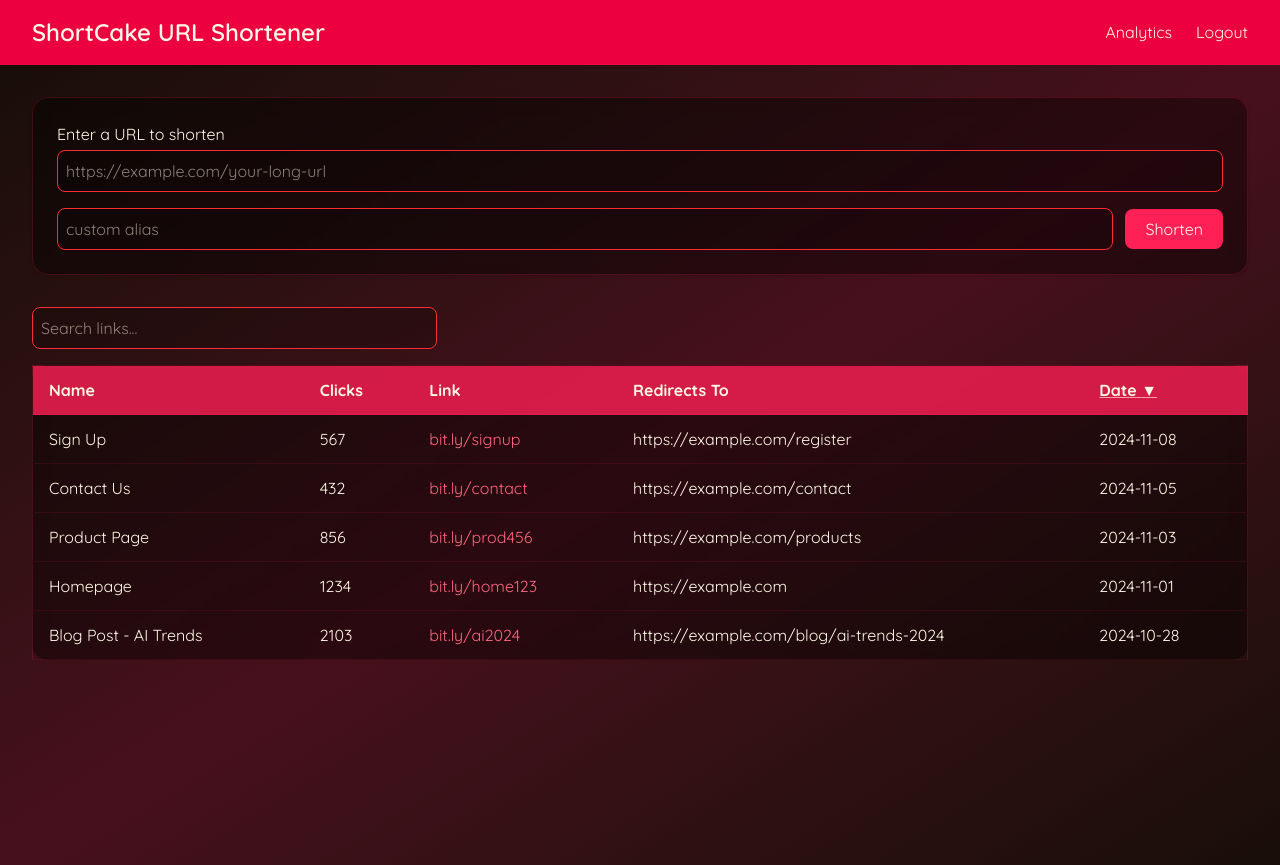
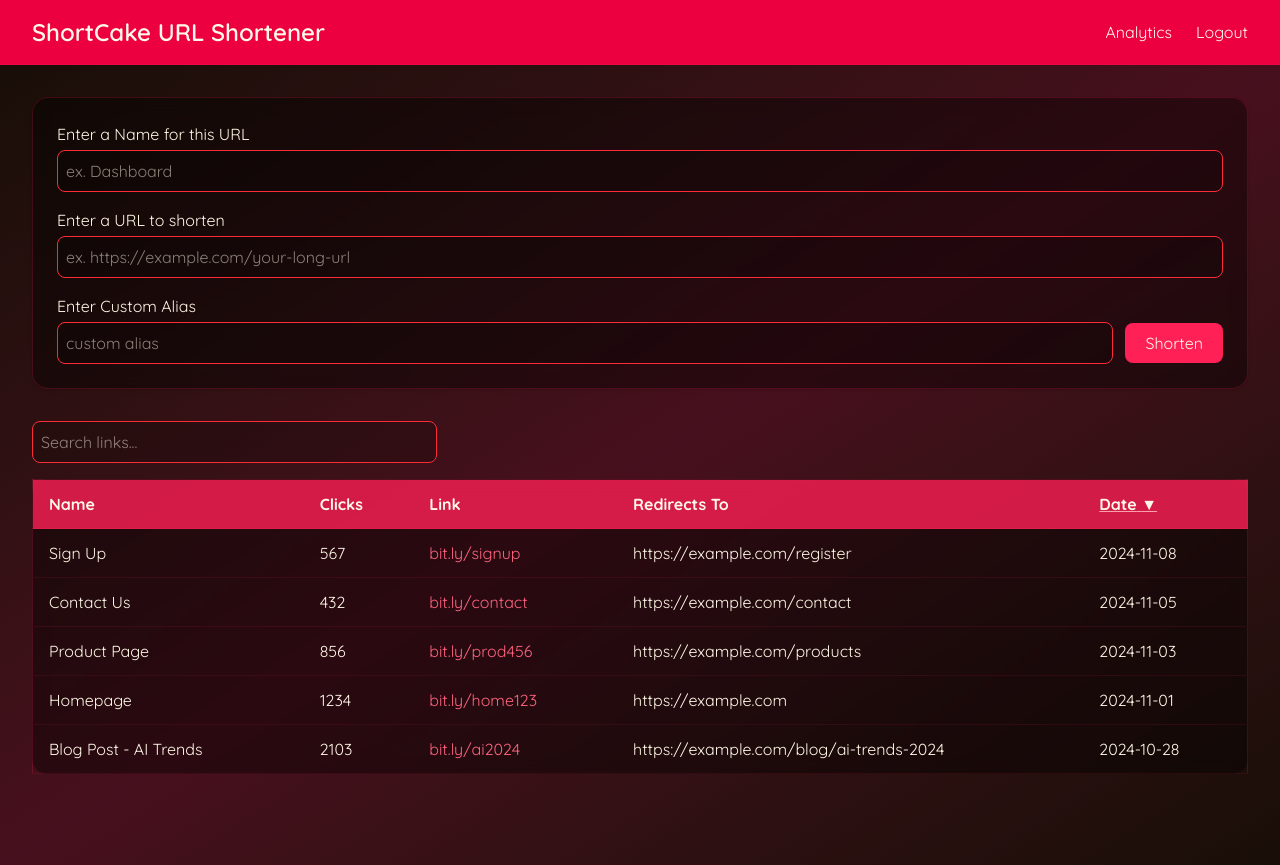
Before and after one commit to coskyler/shortcak.es, a React (Vite) app in the folder frontend/: page /dashboard in a window 1280 px wide. Built offline with nearby package versions, Linux system fonts and the light colour scheme.

Commit message:
set up name Input field

```diff
--- a/frontend/src/pages/Dashboard.tsx
+++ b/frontend/src/pages/Dashboard.tsx
@@ -118,6 +118,7 @@ type SortKey = "name" | "clicks" | "short" | "date";
 type SortOrder = "asc" | "desc";
 
 export default function Dashboard() {
+  const [name, setName] = useState<string>("");
   const [url, setUrl] = useState<string>("");
   const [alias, setAlias] = useState<string>("");
   const [search, setSearch] = useState<string>("");
@@ -206,7 +207,7 @@ const handleSubmit = async (e: React.FormEvent) => {
     // - First parameter: the URL to shorten (from the url state)
     // - Second parameter: a name for the link (we have to add another input field in the dashboard.)
     // - Third parameter: custom alias if provided, or null for auto-generated
-    const response = await createLink(url, "New Link", alias || null);
+    const response = await createLink(url, name, alias || null);
 
     // Step 3: Show success message to the user
 
@@ -215,7 +216,7 @@ const handleSubmit = async (e: React.FormEvent) => {
     // Step 4: Clear the form inputs after successful creation
     setUrl('');
     setAlias('');
-    //setName('');
+    setName('');
 
   } catch (error: any) {
     // Step 5: Handle any errors that occur
@@ -237,16 +238,29 @@ const handleSubmit = async (e: React.FormEvent) => {
           className="bg-black/40 backdrop-blur-sm p-6 rounded-2xl shadow mb-8 space-y-4 border border-rose-500/20"
         >
           <div>
+            <label className="block text-cream font-medium mb-1">Enter a Name for this URL</label>
+            <input
+              type="text"
+              value={name}
+              onChange={(e) => setName(e.target.value)}
+              placeholder="ex. Dashboard"
+              className="w-full border border-red-500 bg-black/20 text-cream rounded-lg p-2 focus:border-red-900 focus:outline-none placeholder-cream/50"
+              required
+            />
+          </div>
+          <div>
             <label className="block text-cream font-medium mb-1">Enter a URL to shorten</label>
             <input
               type="url"
               value={url}
               onChange={(e) => setUrl(e.target.value)}
-              placeholder="https://example.com/your-long-url"
+              placeholder="ex. https://example.com/your-long-url"
               className="w-full border border-red-500 bg-black/20 text-cream rounded-lg p-2 focus:border-red-900 focus:outline-none placeholder-cream/50"
               required
             />
           </div>
+
+          <label className="block text-cream font-medium mb-1">Enter Custom Alias</label>
           <div className="flex gap-3 items-center">
             <input
               type="text"
```
